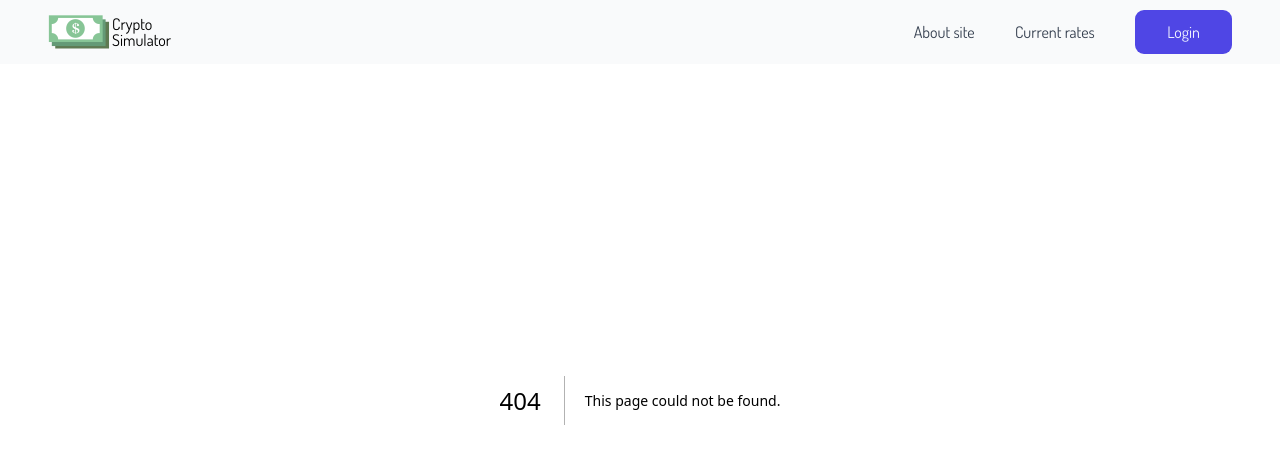
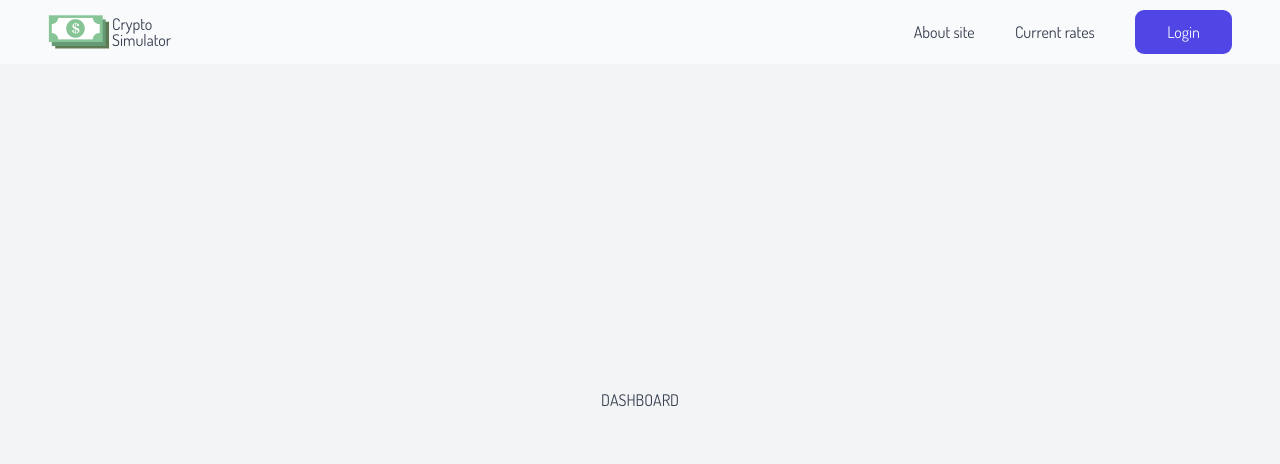
Before and after one commit to helo1313/crypto-simulator, a Next.js app: page /dashboard in a window 1280 px wide. Before the commit this address had no page. Shown: the top 464 px of the page. Built offline with nearby package versions, Linux system fonts and the light colour scheme.

Commit message:
added PH dashboard page

```diff
--- /dev/null
+++ b/src/pages/dashboard.tsx
@@ -0,0 +1,5 @@
+import classes from "../styles/Pages/dashboard.module.scss";
+
+export default function Dashboard() {
+  return <div className={classes.dashboard}>DASHBOARD</div>;
+}
--- /dev/null
+++ b/src/styles/Pages/dashboard.module.scss
@@ -0,0 +1,7 @@
+.dashboard {
+  height: 100dvh;
+  display: flex;
+  flex-direction: column;
+  align-items: center;
+  justify-content: center;
+}
```
